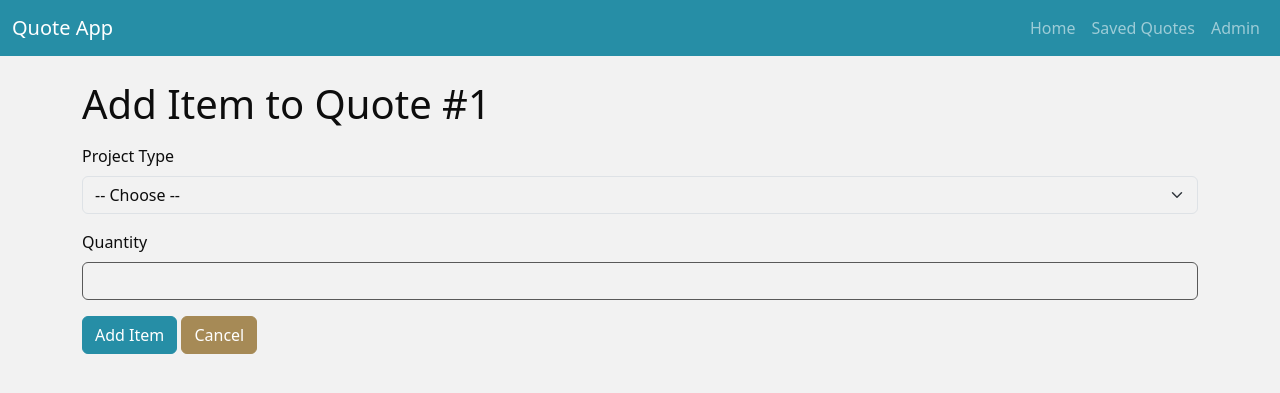
After one commit to sbcybersolutions/quote-app, a Flask app: page /quote/1/add-item in a window 1280 px wide. The commit adds this page. Shown: the top 393 px of the page. Run offline with Flask 3, Linux system fonts and the light colour scheme; tables that the repository leaves empty hold one stand-in row (values such as "Sample post").

Commit message:
added 'add item' functionality and updated total cost calculation

```diff
--- a/app/__init__.py
+++ b/app/__init__.py
@@ -10,6 +10,9 @@ db = SQLAlchemy()
 # Import the model before using in lambda
 def create_app():
     from app.models import ProjectType, Resource, Quote, QuoteItem
+
+    # Update QuoteItem total_cost calculation
+    QuoteItem.total_cost = property(lambda self: self.unit_cost / 0.5) # type: ignore
 
     # Custom admin view for Resource (defined inside create_app)
     class ResourceAdmin(ModelView):
--- a/app/routes/quotes.py
+++ b/app/routes/quotes.py
@@ -1,5 +1,6 @@
-from flask import render_template
-from app.models import Quote
+from flask import render_template, request, redirect, url_for, flash
+from app.models import Quote, QuoteItem, ProjectType
+from app import db
 from . import main
 
 @main.route('/quotes')
@@ -12,3 +13,29 @@ def quote_list():
 def quote_detail(quote_id):
     quote = Quote.query.get_or_404(quote_id)
     return render_template('quote_detail.html', quote=quote)
+
+# Add item to quote route
+@main.route('/quote/<int:quote_id>/add-item', methods=['GET', 'POST'])
+def add_quote_item(quote_id: int):
+    quote = Quote.query.get_or_404(quote_id)
+    project_types = ProjectType.query.all()
+
+    if request.method == 'POST':
+        project_type_id: str = request.form.get('project_type', '').strip()
+        quantity: int = request.form.get('quantity', type=int) # type: ignore
+
+        if not project_type_id or not quantity or quantity <= 0:
+            flash('Please select a project type and enter a valid quantity.', 'danger')
+            return render_template('add_item.html', quote=quote, project_types=project_types)
+
+        item = QuoteItem(
+            quote_id=quote.id, # type: ignore
+            project_type_id=int(project_type_id), # type: ignore # type: ignore
+            quantity=quantity # type: ignore
+        )
+        db.session.add(item)
+        db.session.commit()
+
+        return redirect(url_for('main.quote_detail', quote_id=quote.id))
+
+    return render_template('add_item.html', quote=quote, project_types=project_types)
--- /dev/null
+++ b/app/templates/add_item.html
@@ -0,0 +1,27 @@
+{% extends "base.html" %}
+
+{% block title %}Add Item to Quote{% endblock %}
+
+{% block content %}
+  <h1 class="mb-3">Add Item to Quote #{{ quote.id }}</h1>
+
+  <form method="post">
+    <div class="mb-3">
+      <label class="form-label">Project Type</label>
+      <select class="form-select" name="project_type" required>
+        <option value="">-- Choose --</option>
+        {% for pt in project_types %}
+          <option value="{{ pt.id }}">{{ pt.name }}</option>
+        {% endfor %}
+      </select>
+    </div>
+
+    <div class="mb-3">
+      <label class="form-label">Quantity</label>
+      <input type="number" class="form-control" name="quantity" min="1" required>
+    </div>
+
+    <button type="submit" class="btn btn-primary">Add Item</button>
+    <a href="{{ url_for('main.quote_detail', quote_id=quote.id) }}" class="btn btn-secondary">Cancel</a>
+  </form>
+{% endblock %}
--- a/app/templates/quote_detail.html
+++ b/app/templates/quote_detail.html
@@ -41,4 +41,5 @@
   <a class="btn btn-primary" href="{{ url_for('main.export_quote_excel', quote_id=quote.id) }}">Export to Excel</a>
   <a class="btn btn-secondary" href="{{ url_for('main.export_quote_pdf', quote_id=quote.id) }}">Export to PDF</a>
   <a class="btn btn-outline-dark" href="{{ url_for('main.quote_list') }}">Back to Quotes</a>
+  <a class="btn btn-success" href="{{ url_for('main.add_quote_item', quote_id=quote.id) }}">Add Item</a>
 {% endblock %}
```
